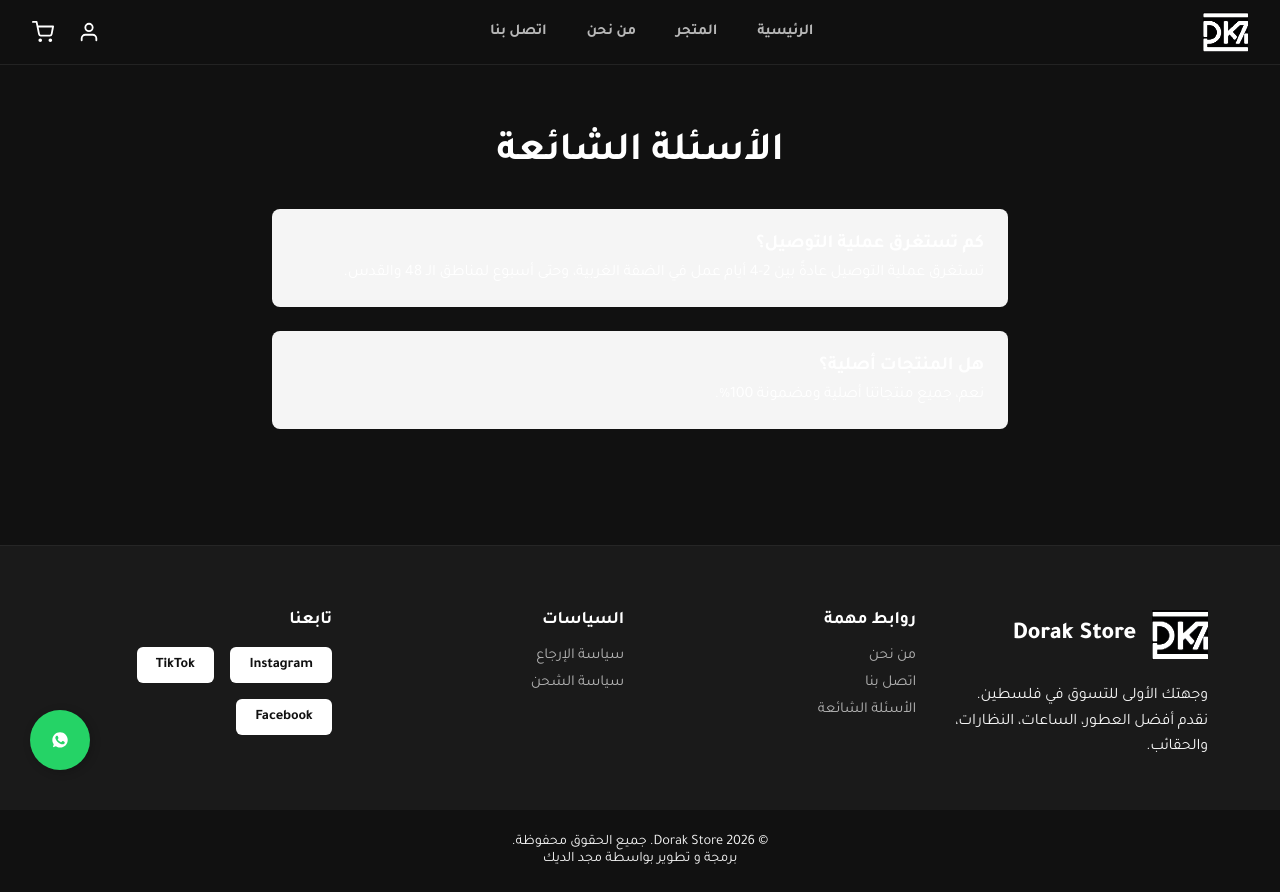
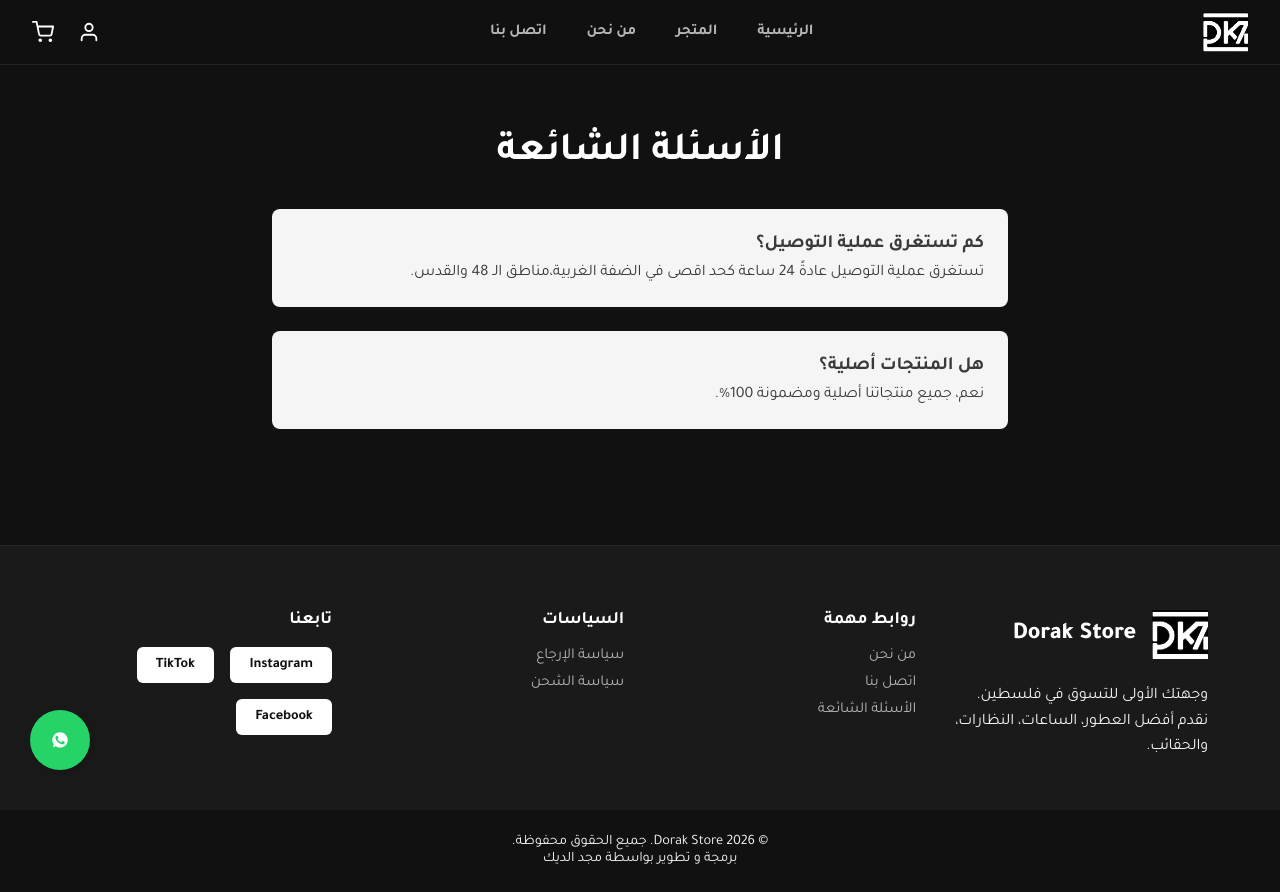
Before and after one commit to majddeek-dev/dorakstore, a Next.js app: page /faq in a window 1280 px wide. Built offline with nearby package versions, Linux system fonts and the light colour scheme; no server answers; the database is empty.

Commit message:
fix color2

```diff
--- a/src/app/faq/page.js
+++ b/src/app/faq/page.js
@@ -6,12 +6,12 @@ export default function FAQPage() {
       <h1 style={{ marginBottom: "2rem", fontSize: "2.5rem", textAlign: "center" }}>الأسئلة الشائعة</h1>
       <div style={{ display: "flex", flexDirection: "column", gap: "1.5rem" }}>
         <div style={{ background: "#f5f5f5", padding: "1.5rem", borderRadius: "8px" }}>
-          <h3 style={{ marginBottom: "0.5rem" }}>كم تستغرق عملية التوصيل؟</h3>
-          <p>تستغرق عملية التوصيل عادةً بين 2-4 أيام عمل في الضفة الغربية، وحتى أسبوع لمناطق الـ 48 والقدس.</p>
+          <h3 style={{ color: '#3a3a3aff', marginBottom: "0.5rem" }}>كم تستغرق عملية التوصيل؟</h3>
+          <p style={{ color: '#3a3a3aff', }}>تستغرق عملية التوصيل عادةً 24 ساعة كحد اقصى في الضفة الغربية،مناطق الـ 48 والقدس.</p>
         </div>
         <div style={{ background: "#f5f5f5", padding: "1.5rem", borderRadius: "8px" }}>
-          <h3 style={{ marginBottom: "0.5rem" }}>هل المنتجات أصلية؟</h3>
-          <p>نعم، جميع منتجاتنا أصلية ومضمونة 100%.</p>
+          <h3 style={{ color: '#3a3a3aff', marginBottom: "0.5rem" }}>هل المنتجات أصلية؟</h3>
+          <p style={{ color: '#3a3a3aff', }}>نعم، جميع منتجاتنا أصلية ومضمونة 100%.</p>
         </div>
       </div>
     </div>
```
